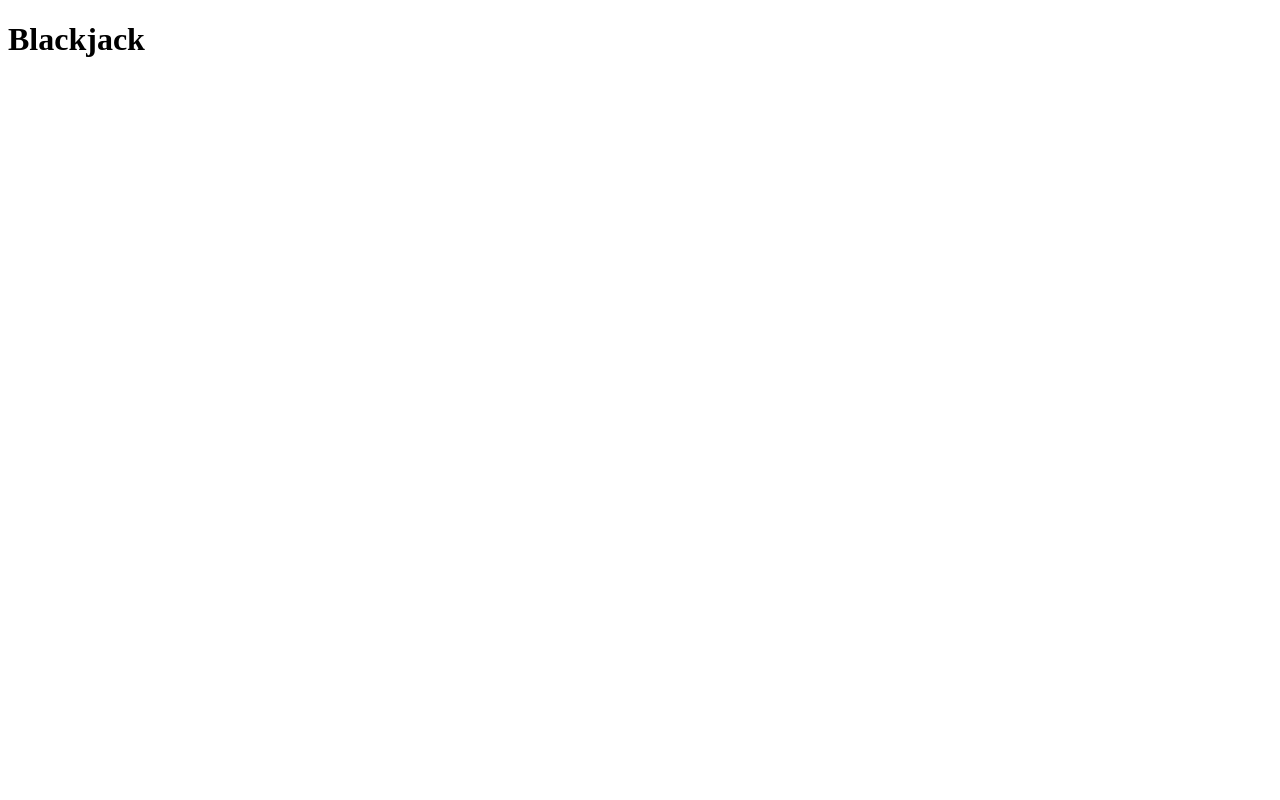
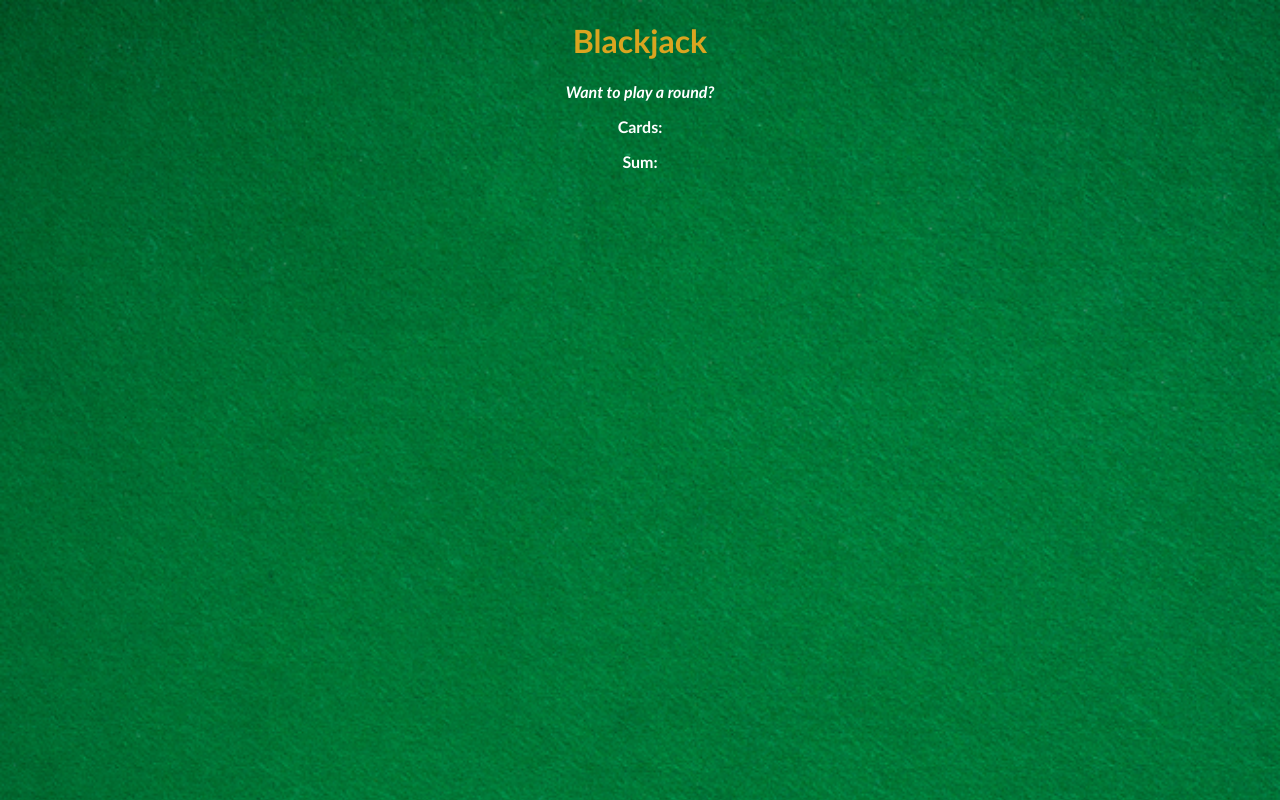
Before and after one commit to whitelotus32/blackjack, a plain HTML site: page index.html in a window 1280 px wide. Drawn offline with Linux system fonts and the light colour scheme.

Commit message:
Added CSS, an image, and a few paragraphs

```diff
--- a/index.css
+++ b/index.css
@@ -0,0 +1,16 @@
+body {
+    font-family: 'Trebuchet MS', 'Lucida Sans Unicode', 'Lucida Grande', 'Lucida Sans', Arial, sans-serif;
+    background-image: url("images/table.png");
+    background-size: cover;
+    text-align: center;
+    color: white;
+    font-weight: bold;
+}
+
+h1 {
+    color: goldenrod;
+}
+
+#message-el {
+    font-style: italic;
+}
--- a/index.html
+++ b/index.html
@@ -10,6 +10,9 @@
 </head>
 <body>
     <h1>Blackjack</h1>
+    <p id="message-el">Want to play a round?</p>
+    <p>Cards:</p>
+    <p>Sum:</p>
     <script src="index.js"></script>
 </body>
 </html>
```
Also changed, not shown: images/table.png (added).
